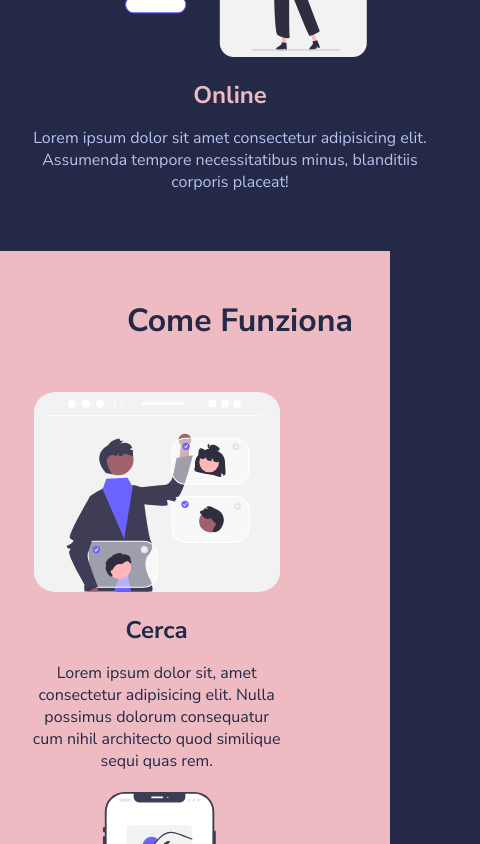
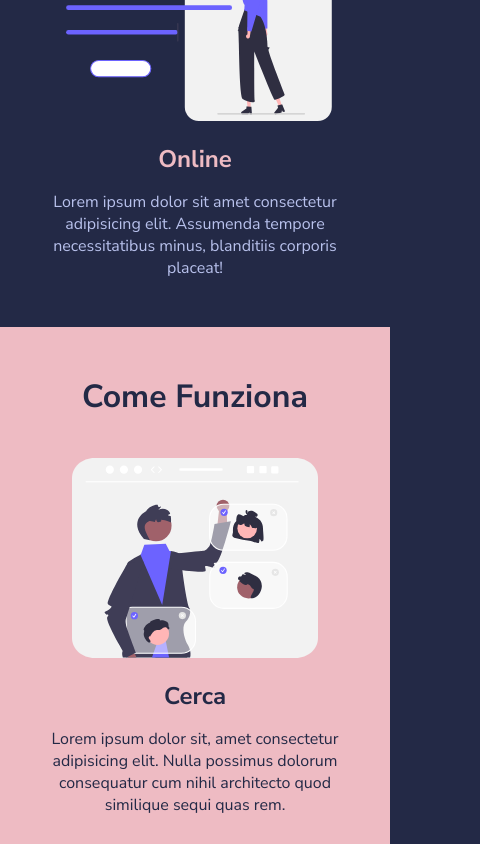
Before and after one commit to Alati11/html-css-resp-wannabe, a plain HTML site: page index.html in a window 390 px wide. Shown: the part 720-1564 px from the top of the page, 480 px wide, since content can reach past the window. Drawn offline with Linux system fonts and the light colour scheme.

Commit message:
correction responsive

```diff
--- a/css/responsive.css
+++ b/css/responsive.css
@@ -1,47 +1,33 @@
 /************************************************
     Tablet
  ************************************************/
-@media (max-width: 768px) {
+@media (max-width: 1160px) {
 	.container {
-		width: 768px;
-    }
-    .text {
-        min-width: 180px ;
-    }
-    .img {
-        width: 100%;
-    }
-    .col {
-    padding: 10px;
-    }
-
+		width: 100%;
+	}
 }
-
 
 
 /************************************************
     Mobile
  ************************************************/
- @media (max-width: 480px) {
-	.container {
-		width: 480px;
-    }
-    .text {
-        min-width: 140px ;
-    }
-    .row {
-        display: block;
+ @media (max-width: 575px) {
+	.row {
+		flex-wrap: wrap;
+		gap: 4.5rem;
+	}
 
-   }
-   .card  {
-        width: 200%;
-        align: center;
-   }
+	.row > .col {
+		width: 100%;
+	}
 
-   .step  {
-    width: 200%;
-    }
-    .col .col-left > img {
-        width: 100%;
-    }
+	.steps {
+		margin-bottom: 0;
+	}
+
+	.why-us {
+		background-color: black;
+		padding: 3rem 0;
+		margin-bottom: 0;
+	}
 }
```
